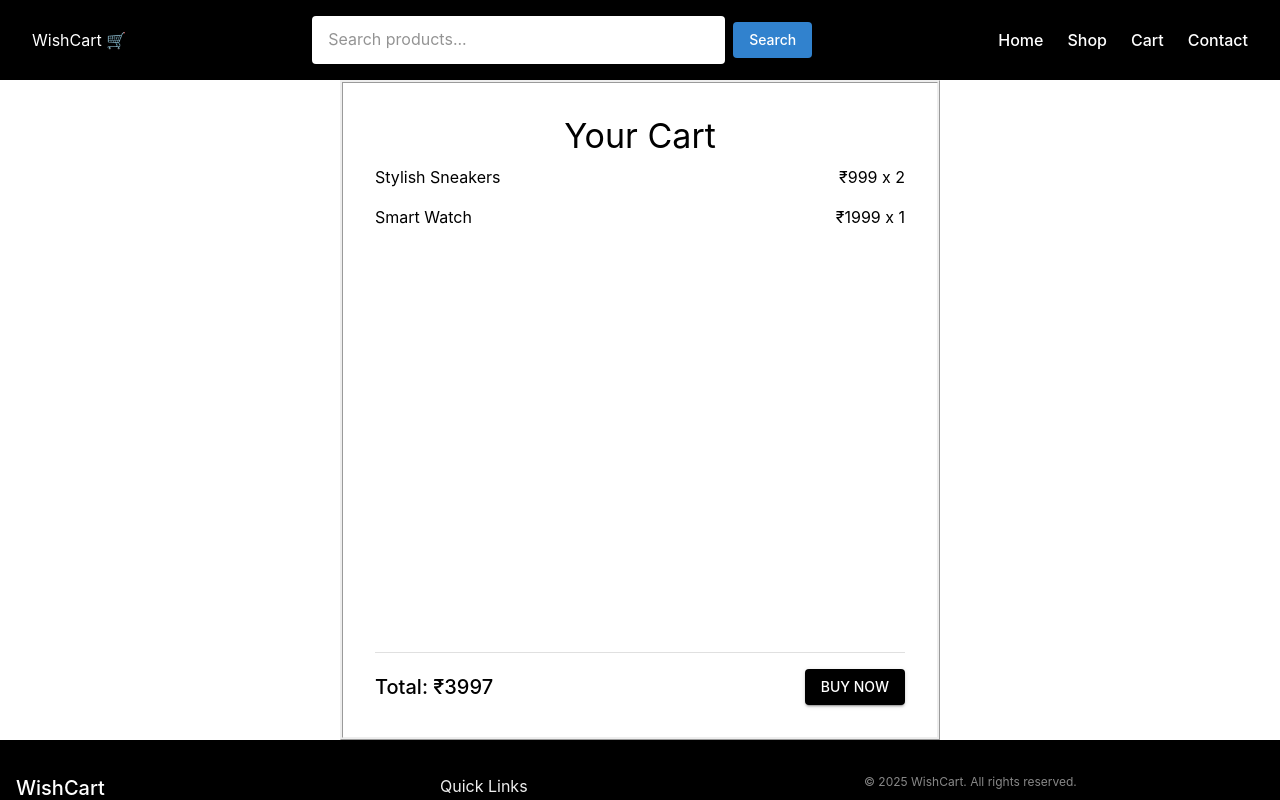
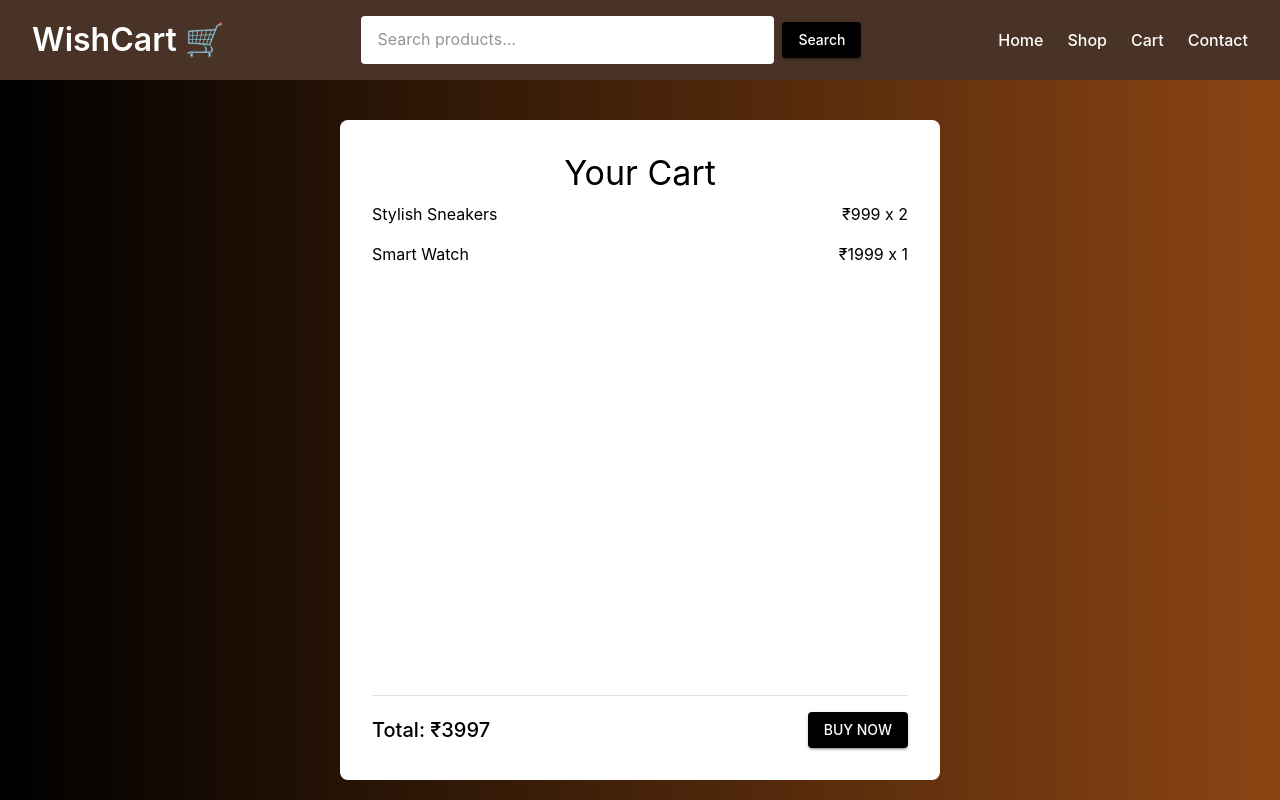
Before and after one commit to Muskann-15/wishcart-frontend, a React (Vite) app: page /cart in a window 1280 px wide. Shown: the top 800 px of the page. Built offline with nearby package versions, Linux system fonts and the light colour scheme.

Commit message:
UI colour & graphics updations

```diff
--- a/src/components/CategorySection/categorySection.module.scss
+++ b/src/components/CategorySection/categorySection.module.scss
@@ -4,13 +4,14 @@
     width: 100%;
     margin: 2rem 0;
     padding: 2rem;
-    background-color: #f9f9f9;
+    background: linear-gradient(to right, rgba(0, 0, 0, 1), rgba(139, 69, 19, 1));
 
     .title {
       font-size: 1.8rem;
       font-weight: bold;
       margin-bottom: 1.5rem;
       text-align: left;
+      color: #fff;
     }
 
     .grid {
--- a/src/components/Header/header.module.scss
+++ b/src/components/Header/header.module.scss
@@ -2,7 +2,7 @@
   display: flex;
   align-items: center;
   justify-content: space-between;
-  background-color: #000;
+  background-color: #483326;
   color: #fff;
   padding: 1rem 2rem;
   gap: 1rem;
@@ -10,8 +10,8 @@
 }
 
 .logo {
-  font-weight: 600;
-  font-size: 1.5rem;
+  font-weight: 600 !important;
+  font-size: 2rem !important;
   color: #fff;
 }
 
@@ -33,7 +33,12 @@
 }
 
 .searchButton {
-  background-color: #3182ce !important;
+  background-color: #000 !important;
+  padding: 10px 29px;
+  font-size: 16px;
+  border-radius: 4px;
+  font-weight: 600;
+  box-shadow: none;
   color: #fff;
   text-transform: capitalize !important;
   padding: 0.5rem 1.2rem;
--- a/src/components/HeaderNavLink/headerNaveLink.module.scss
+++ b/src/components/HeaderNavLink/headerNaveLink.module.scss
@@ -3,8 +3,13 @@
   justify-items: center;
   justify-content: space-around;
   padding: 1.5rem 2rem;
-  background-color: #f7f7f7;
-  border-bottom: 1px solid #ddd;
+  background-color: #252525;
+
+  p{
+    color:#fff;
+    font-size: 18px;
+    font-weight: 600;
+  }
 }
 
 .categoryItem {
--- a/src/pages/Cart/cart.module.scss
+++ b/src/pages/Cart/cart.module.scss
@@ -5,9 +5,14 @@
     min-height: calc(100vh - 140px); /* Adjust this value based on your header/footer height */
     display: flex;
     flex-direction: column;
-    border: ridge;
+    // border: ridge;
+    background-color: #fff;
+    border-radius: 8px;
   }
-
+  .yourcartdiv{
+    background: linear-gradient(to right, rgba(0, 0, 0, 1), rgba(139, 69, 19, 1));
+    padding: 40px;
+  }
   .heading {
     font-weight: bold;
     margin-bottom: 1rem;
--- a/src/pages/Cart/index.tsx
+++ b/src/pages/Cart/index.tsx
@@ -15,6 +15,7 @@ const CartPage: React.FC = () => {
   };
 
   return (
+    <Box className={styles.yourcartdiv}>
     <Box className={styles.cartPage}>
       <Typography variant="h4" className={styles.heading}>
         Your Cart
@@ -37,6 +38,7 @@ const CartPage: React.FC = () => {
         </Button>
       </Box>
     </Box>
+    </Box>
   );
 };
 
--- a/src/pages/Category/category.module.scss
+++ b/src/pages/Category/category.module.scss
@@ -2,7 +2,7 @@
 
 .container {
   padding: 2rem;
-  background-color: #f9f9f9;
+  background: linear-gradient(to right, rgba(0, 0, 0, 1), rgba(139, 69, 19, 1));;
   position: relative;
   min-height: calc(100vh - 64px); // Adjust based on your header height
 }
--- a/src/pages/Home/home.module.scss
+++ b/src/pages/Home/home.module.scss
@@ -3,7 +3,7 @@
   margin: 0;
   display: flex;
   flex-direction: column;
-  background-color: #f5f5f5;
+  background: linear-gradient(to right, rgba(0, 0, 0, 1), rgba(139, 69, 19, 1));
 }
 
 .section {
@@ -68,3 +68,4 @@
     transform: translateY(0);
   }
 }
+.container{}
--- a/src/pages/Home/index.tsx
+++ b/src/pages/Home/index.tsx
@@ -22,6 +22,7 @@ const HomePage: React.FC = () => {
   return (
     <Box component="main" className={styles.main}>
       <HeaderNavLink />
+      <Box className={styles.container}>
       <Slider {...CarouselSettings}>
         {CarouselImages.map((item, index) => (
           <Box key={index} className={styles.slide}>
@@ -32,6 +33,7 @@ const HomePage: React.FC = () => {
       {CategorySectionProducts.map((section, index) => (
         <CategorySection key={index} title={section.title} products={section.products} />
       ))}
+      </Box>
     </Box>
   );
 };
```
